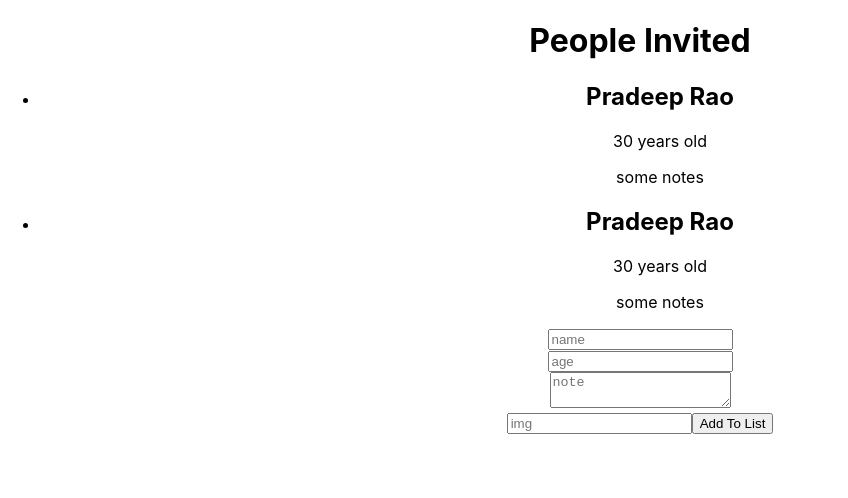
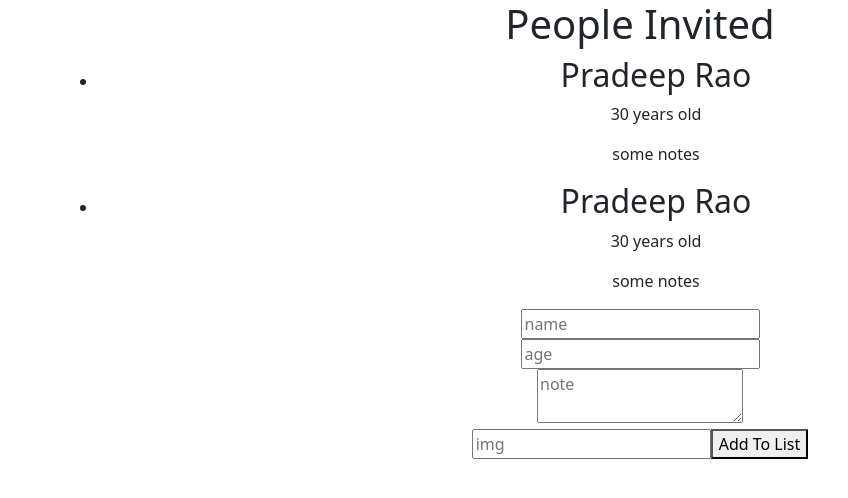
Before and after one commit to pradeeprao22/react-frontend, a React (Create React App) app: page / in a window 1280 px wide. Shown: the top 498 px of the page, without its empty margins (0-848 px from the left). Built offline with nearby package versions, Linux system fonts and the light colour scheme.

Commit message:
add bootstrap

```diff
--- a/package.json
+++ b/package.json
@@ -11,6 +11,7 @@
     "@types/react": "^18.0.27",
     "@types/react-dom": "^18.0.10",
     "axios": "^1.2.6",
+    "bootstrap": "^5.2.3",
     "react": "^18.2.0",
     "react-dom": "^18.2.0",
     "react-scripts": "5.0.1",
--- a/src/App.tsx
+++ b/src/App.tsx
@@ -3,6 +3,11 @@
 import './App.css';
 import List from "./components/List"
 import AddToList from "./components/AddToList"
+
+// Bootstrap CSS
+import "bootstrap/dist/css/bootstrap.min.css";
+// Bootstrap Bundle JS
+import "bootstrap/dist/js/bootstrap.bundle.min";
 
 export interface IState {
   people: {
--- a/src/components/List.tsx
+++ b/src/components/List.tsx
@@ -6,6 +6,7 @@
 
   const renderList = (): JSX.Element[] => {
     return people.map((person) => (
+      <div className='container'>
         <li>
           <div>
             <h2> { person.name } </h2>
@@ -13,6 +14,7 @@
           <p>{ person.age } years old</p>
           <p> { person.note }</p>
         </li>
+      </div>
     ))
   }
   return (
```
Also changed, not shown: 1 other file (tests, documents, lock files or other folders).
